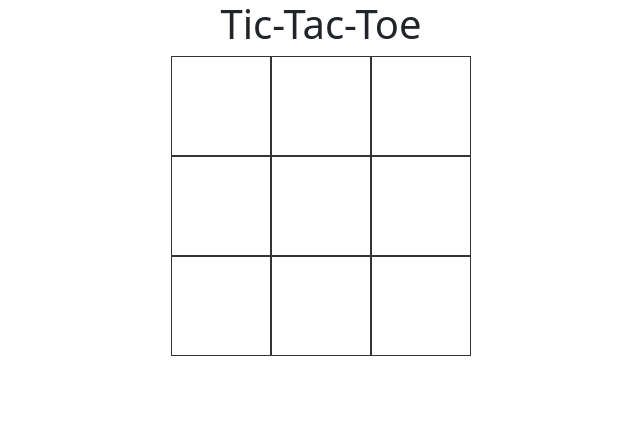
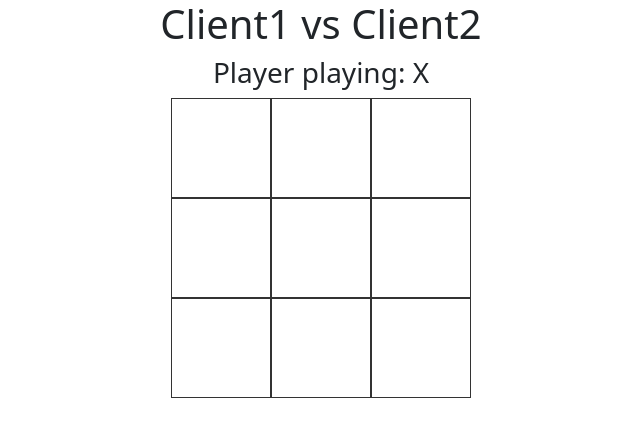
Before and after one commit to board-games-cgi/tic-tac-toe-ui, an Angular app in the folder client/: page /game in a window 1280 px wide. Shown: the top 436 px of the page, without its empty margins (319-959 px from the left). Built offline with nearby package versions, Linux system fonts and the light colour scheme.

Commit message:
Created winner validation

```diff
--- a/client/src/app/game/game.component.css
+++ b/client/src/app/game/game.component.css
@@ -28,3 +28,9 @@ section{
     border: 1px solid #333;
     cursor: pointer;
 }
+
+.playerPlaying{
+  display: flex;
+  justify-content: center;
+  align-items: center;
+}
--- a/client/src/app/game/game.component.html
+++ b/client/src/app/game/game.component.html
@@ -1,13 +1,16 @@
 <!DOCTYPE html>
 <html lang="en">
+
 <head>
   <meta charset="UTF-8">
   <meta name="viewport" content="width=device-width, initial-scale=1.0">
   <link rel="stylesheet" href="./game.component.css">
   <title>Multiplayer Tic-Tac-Toe</title>
 </head>
+
 <body>
-  <h1>Tic-Tac-Toe</h1>
+  <h1>Client1 vs Client2</h1>
+  <h3 class="playerPlaying">Player playing: {{ currentPlayer }}</h3>
   <div id="board">
     <div class="cell" data-index="0" (click)="onCellClick(0)">
       {{ board[0] }}
--- a/client/src/app/game/game.component.ts
+++ b/client/src/app/game/game.component.ts
@@ -12,6 +12,16 @@ export class GameComponent {
   board: (string | null)[] = Array(9).fill(null);
   currentPlayer: string = 'X';
 
+  winningCombinations = [
+    [0, 1, 2],
+    [3, 4, 5],
+    [6, 7, 8],
+    [0, 3, 6],
+    [1, 4, 7],
+    [2, 5, 8],
+    [0, 4, 8],
+    [2, 4, 6]
+  ];
 
   onCellClick(cellIndex: number): void {
     if (this.board[cellIndex] !== null) {
@@ -22,6 +32,27 @@ export class GameComponent {
 
     console.log(`Cell clicked: ${cellIndex}, Player: ${this.currentPlayer}`);
 
+    if (this.checkForWin()) {
+      console.log(`The player ${this.currentPlayer} won the game!`);
+      this.resetGame()
+      return;
+    }
+
     this.currentPlayer = this.currentPlayer === 'X' ? 'O' : 'X';
+  };
+
+  checkForWin(): boolean {
+    for (const combination of this.winningCombinations) {
+      const [a, b, c] = combination;
+      if (this.board[a] && this.board[a] === this.board[b] && this.board[a] === this.board[c]) {
+        return true;
+      }
+    }
+    return false;
+  }
+
+  resetGame(){
+  this.board = Array(9).fill(null);
+  this.currentPlayer = 'X';
   }
 }
```
